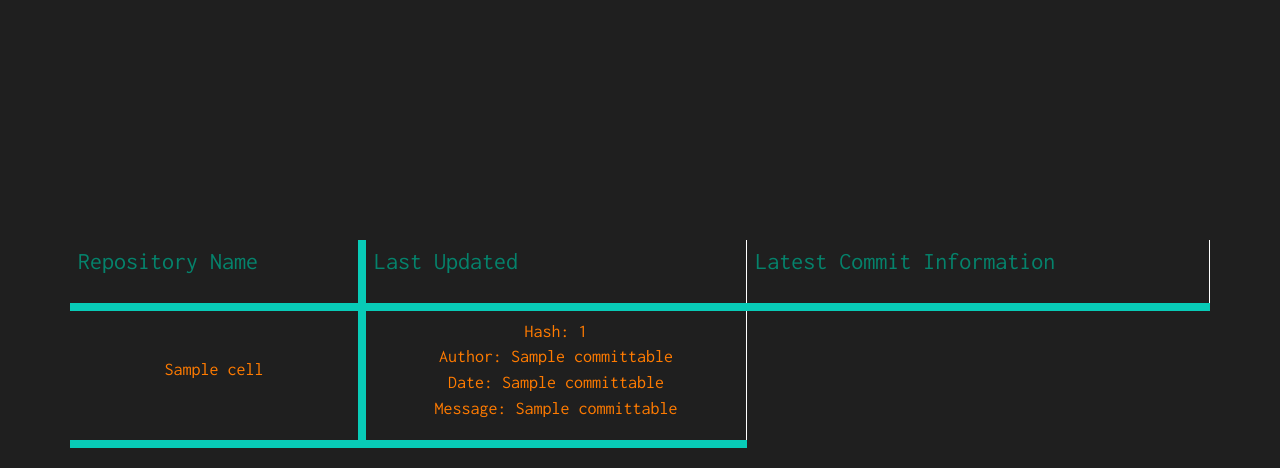
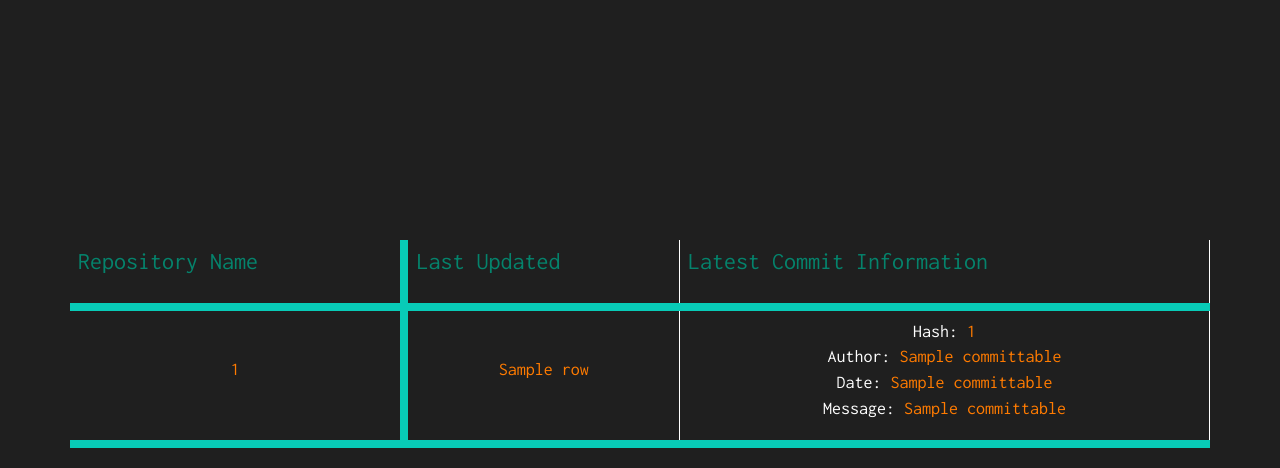
Before and after one commit to daniel7722/SSE-lab2, a Flask app: template api/templates/githubresponse.html in a window 1280 px wide. Shown: the part 670-1138 px from the top of the page. Run offline with Flask 3, Linux system fonts and the light colour scheme; the template is opened without the code that fills it: most values are stand-ins (such as "Sample title", 1, 10 or a date in 2020); some libraries are stand-ins or nearby versions.

Commit message:
finalised table

```diff
--- a/api/templates/githubresponse.html
+++ b/api/templates/githubresponse.html
@@ -83,25 +83,26 @@
                 <tbody>
                     {% for row in repotable %}
                     <tr>
-                        {% for cell in row %}
                         <td>
                             <div class="col-md-16 text-center">
-                              <p>{{ cell }}</p>
+                              <p>{{ row[0] }}</p>
                             </div>
                         </td>
-                        {% endfor %}
-                        {% for commit in committable[loop.index] %}
                         <td>
                             <div class="col-md-16 text-center">
-                              <p>
-                                Hash: {{ commit[0] }} <br />
-                                Author: {{ commit[1] }} <br />
-                                Date: {{ commit[2] }} <br />
-                                Message: {{ commit [3] }} <br />
-                            </p>
+                              <p>{{ row[1] }}</p>
                             </div>
                         </td>
-                        {% endfor %}
+                        <td>
+                            <div class="col-md-16 text-center">
+                                <p>
+                                <font color="white">Hash:</font> {{ committable[loop.index - 1][0] }} <br />
+                                <font color="white">Author:</font> {{ committable[loop.index - 1][1] }} <br />
+                                <font color="white">Date:</font> {{ committable[loop.index - 1][2] }} <br />
+                                <font color="white">Message:</font> {{ committable[loop.index - 1][3] }} <br />
+                                </p>
+                            </div>
+                        </td>
                     </tr>
                     {% endfor %}
                 </tbody>
```
